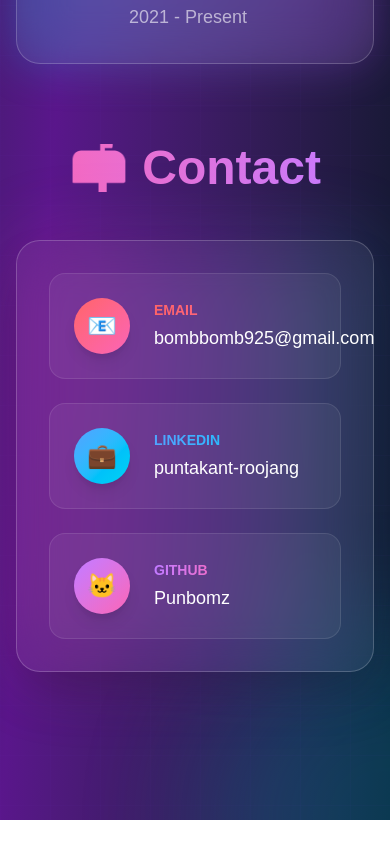
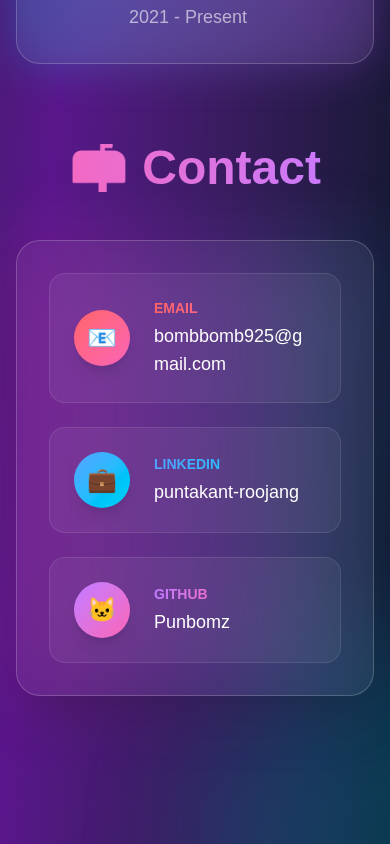
Before and after one commit to Punbomz/punbomz.github.io, a Next.js app: page /me in a window 390 px wide. Shown: the part 4095-4939 px from the top of the page. Before the commit the page ends 4915 px from the top, so only its background shows below. Built offline with nearby package versions, Linux system fonts and the light colour scheme.

Commit message:
fix email in me page out of bound in phone

```diff
--- a/app/me/page.tsx
+++ b/app/me/page.tsx
@@ -301,11 +301,11 @@ export default function AboutMe() {
                   <div className="flex-shrink-0 w-14 h-14 rounded-full bg-gradient-to-br from-red-400 to-pink-400 flex items-center justify-center text-2xl shadow-lg">
                     📧
                   </div>
-                  <div>
+                  <div className="min-w-0 flex-1">
                     <p className="text-sm font-semibold bg-gradient-to-r from-red-400 to-pink-400 bg-clip-text text-transparent mb-1">
                       EMAIL
                     </p>
-                    <p className="text-lg md:text-xl font-medium text-white group-hover/item:bg-gradient-to-r group-hover/item:from-white group-hover/item:to-pink-200 group-hover/item:bg-clip-text group-hover/item:text-transparent transition-all">
+                    <p className="text-lg md:text-xl font-medium text-white group-hover/item:bg-gradient-to-r group-hover/item:from-white group-hover/item:to-pink-200 group-hover/item:bg-clip-text group-hover/item:text-transparent transition-all break-all">
                       bombbomb925@gmail.com
                     </p>
                   </div>
```
